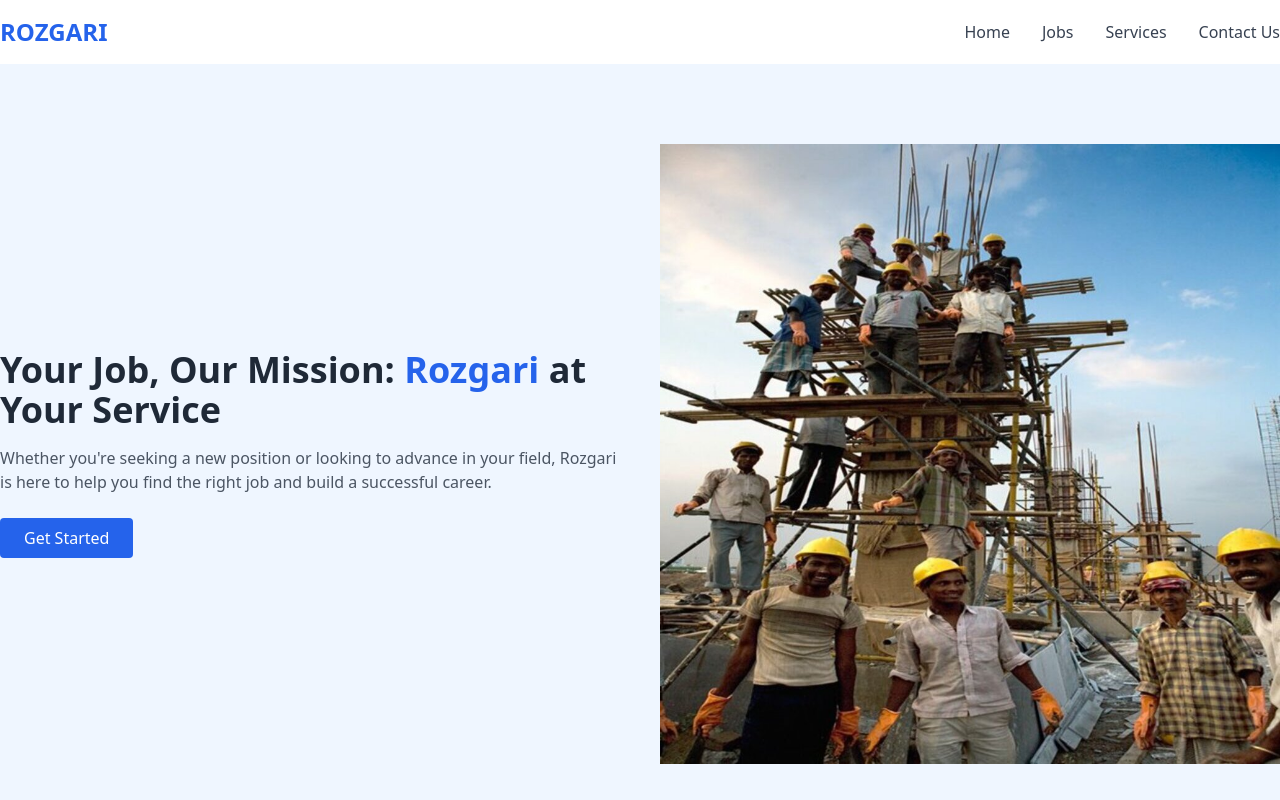
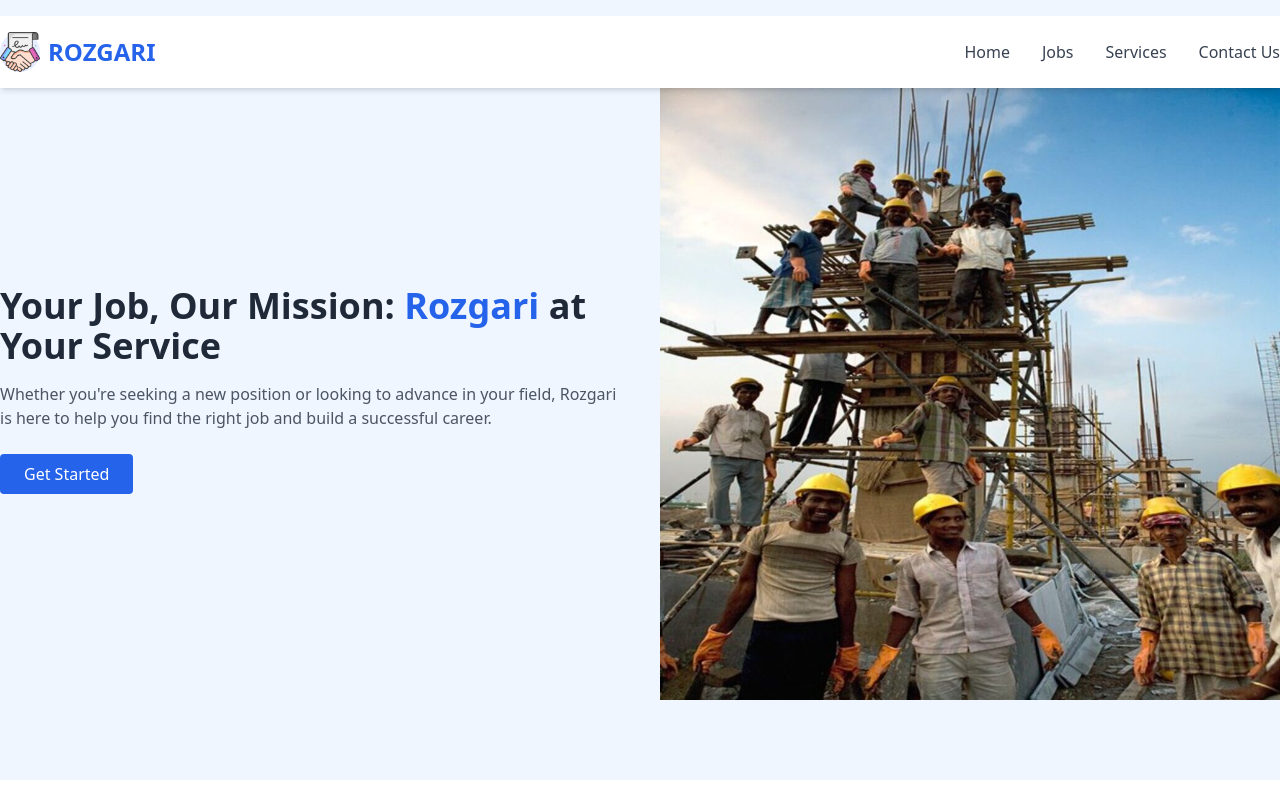
Before and after one commit to DeepakKaushik2505/HackwithMait, a React (Create React App) app: page / in a window 1280 px wide. Shown: the top 800 px of the page. Built offline with nearby package versions, Linux system fonts and the light colour scheme.

Commit message:
Update Navbar.jsx

```diff
--- a/src/Components/Navbar.jsx
+++ b/src/Components/Navbar.jsx
@@ -1,11 +1,18 @@
 import React from 'react';
+// Import the logo image
+import logo from '../img/logo.png'; // Replace 'logo.png' with the actual image name
 
 const Navbar = () => {
   return (
-    <nav className="bg-white shadow-md py-4">
+    <nav className="bg-white shadow-md py-4 fixed top-4 left-0 w-full z-50">
+
       <div className="container mx-auto flex justify-between items-center">
-        <div className="text-2xl font-bold text-blue-600">
-          ROZGARI
+        <div className="flex items-center">
+          {/* Company logo image */}
+          <img src={logo} alt="Rozgari Logo" className="w-10 h-10 mr-2" />
+          <div className="text-2xl font-bold text-blue-600">
+            ROZGARI
+          </div>
         </div>
         <div className="flex space-x-8">
           <a href="#home" className="text-gray-700 hover:text-blue-600">Home</a>
```
